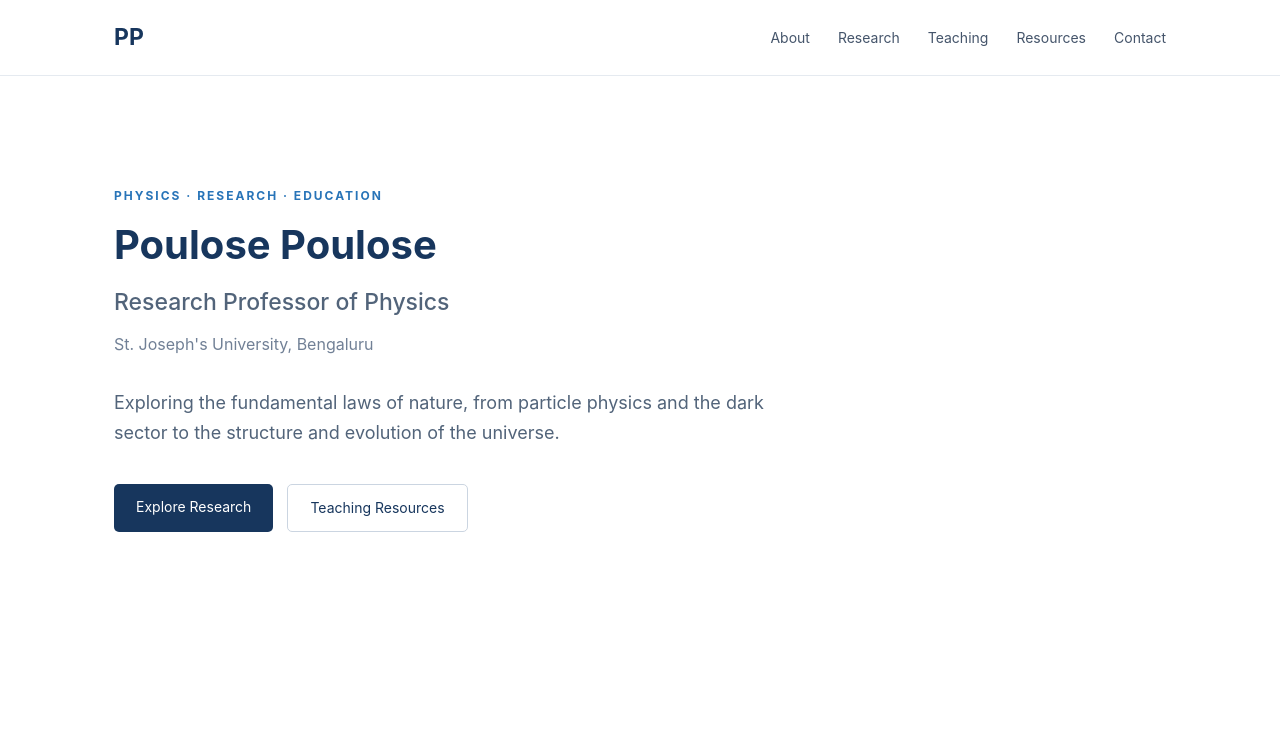
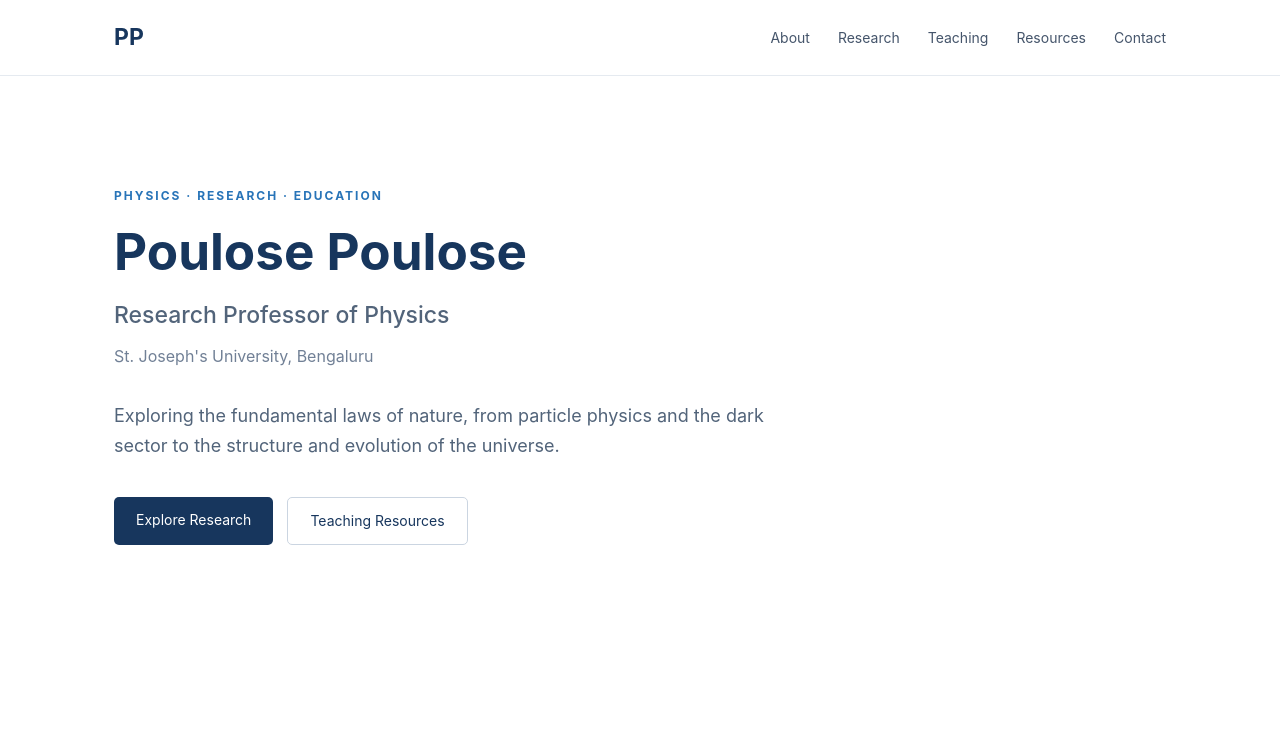
Before and after one commit to ppoulose/ppoulose.github.io, a plain HTML site: page index.html in a window 1280 px wide. Shown: the top 729 px of the page. Drawn offline with Linux system fonts and the light colour scheme.

Commit message:
Update style.css

```diff
--- a/style.css
+++ b/style.css
@@ -74,7 +74,7 @@ header {
 }
 
 .hero h1 {
-    font-size: clamp(20px, 6vw, 40px);
+    font-size: clamp(42px, 4vw, 64px);
     color: #17365d;
     line-height: 1.15;
     margin-bottom: 15px;
```
